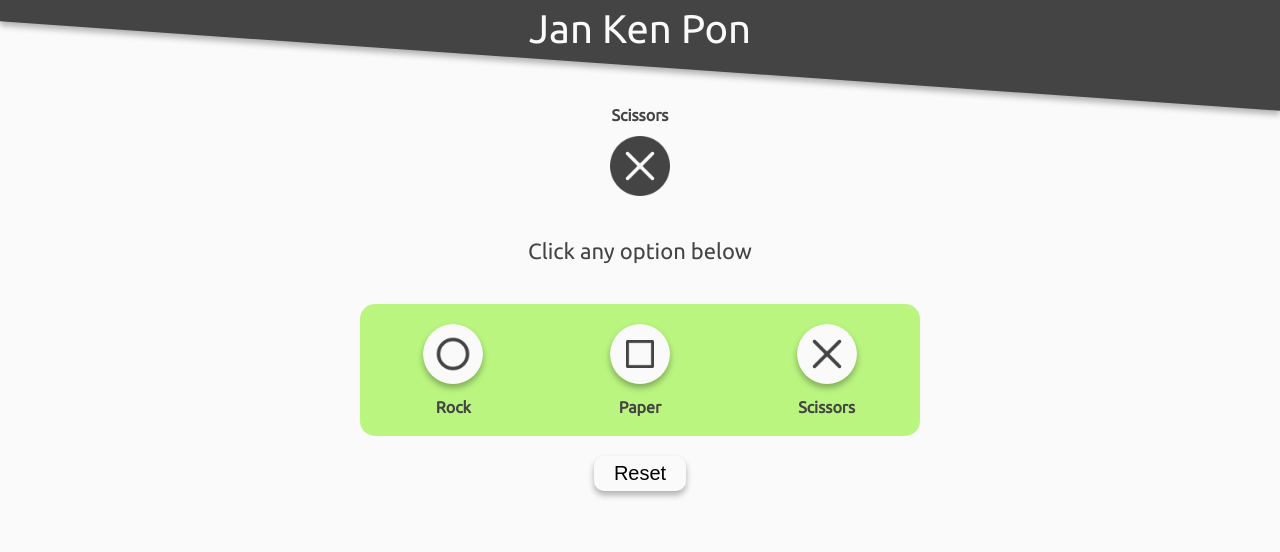
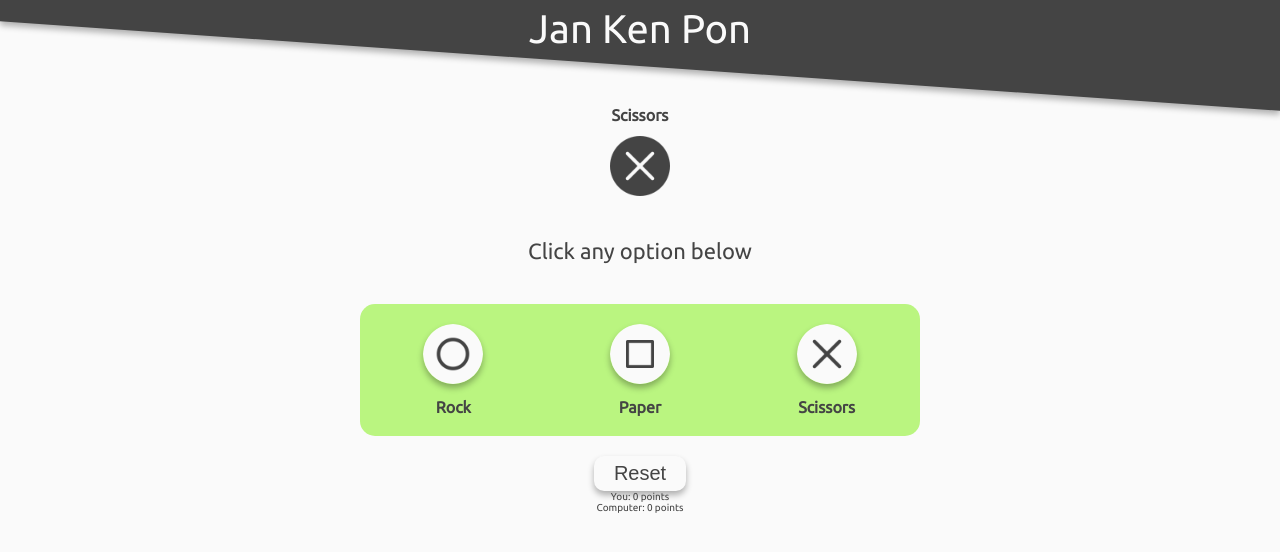
Before and after one commit to lemuelpjr/JanKenPon, a plain HTML site: page index.html in a window 1280 px wide. Drawn offline with Linux system fonts and the light colour scheme.

Commit message:
add text to display the scores

```diff
--- a/css/styles.css
+++ b/css/styles.css
@@ -75,6 +75,7 @@ header h1 {
 
 #reset-btn {
   background-color: #fafafa;
+  color: #444;
   font-size: 2rem;
   box-shadow: 0 4px 6px rgba(0, 0, 0, 0.3);
   border: none;
--- a/index.html
+++ b/index.html
@@ -43,7 +43,14 @@
       </div>
     </div>
 
+    <!-- Reset button -->
     <button id="reset-btn">Reset</button>
+
+    <!-- Scores -->
+    <div id="scores">
+      <p id="player-score"><span class="name">You</span>: 0 points</p>
+      <p id="comp-score"><span class="name">Computer</span>: 0 points</p>
+    </div>
   </section>
 
   <script type="script/js" src="js/script.js"></script>
```
